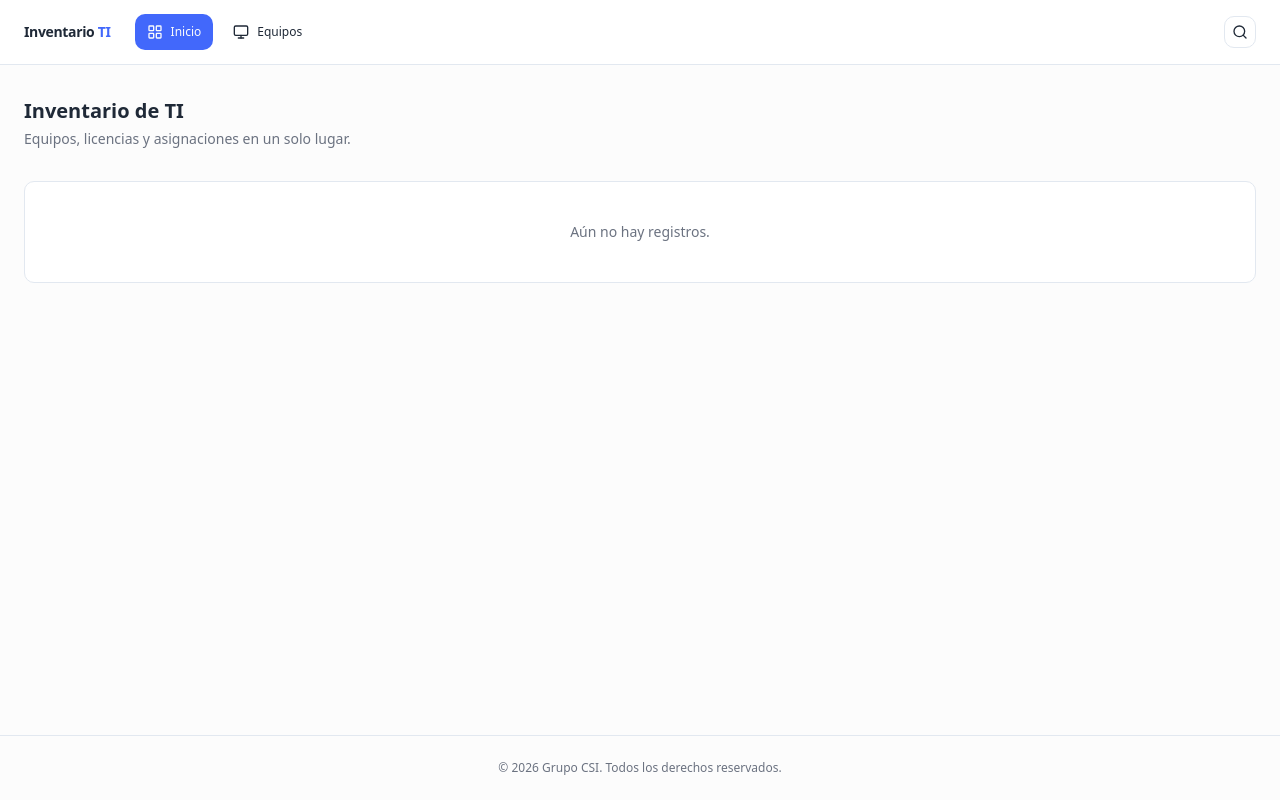
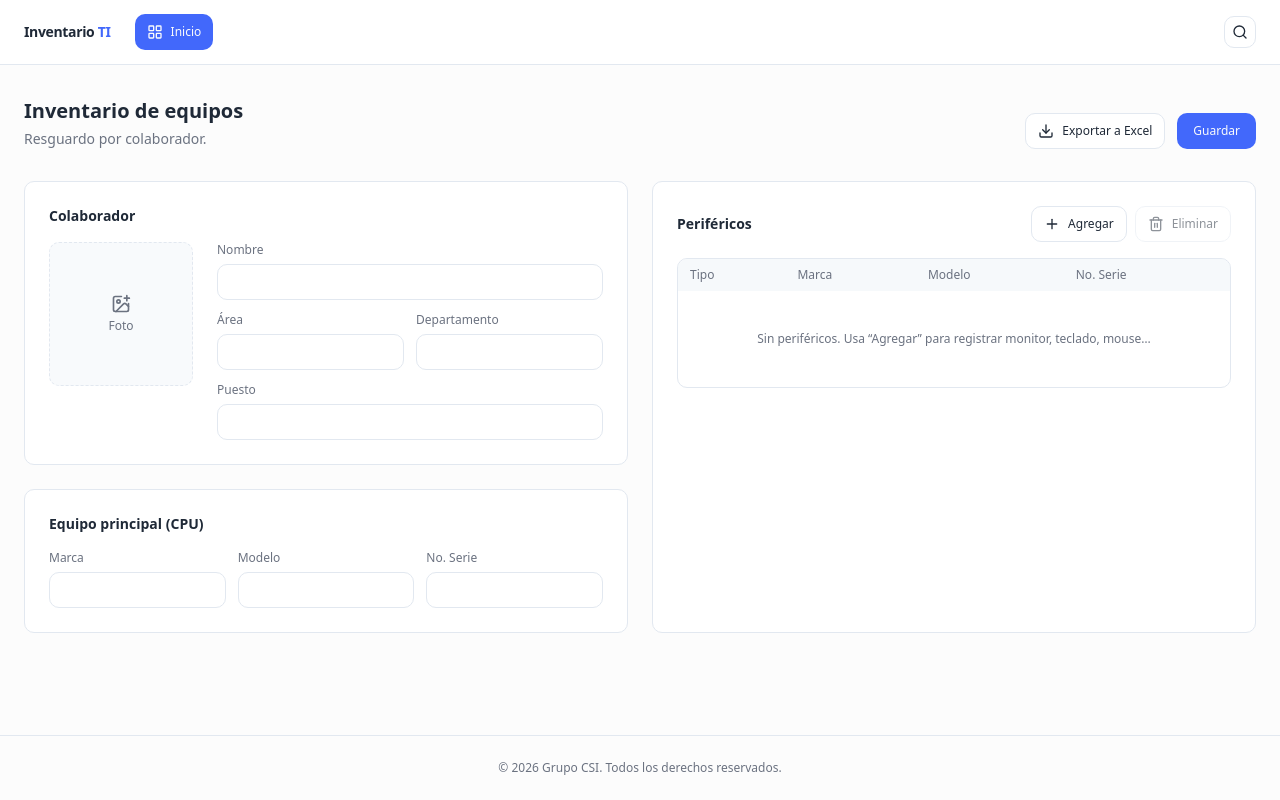
Before and after one commit to Moibe/inventario-ti, a SvelteKit app: page / in a window 1280 px wide. Built offline with nearby package versions, Linux system fonts and the light colour scheme.

Commit message:
Formulario de inventario basado en la app de escritorio de James

```diff
--- a/src/lib/components/TopBar.svelte
+++ b/src/lib/components/TopBar.svelte
@@ -1,12 +1,10 @@
 <script lang="ts">
 	import { page } from '$app/state';
 	import LayoutGrid from '@lucide/svelte/icons/layout-grid';
-	import Monitor from '@lucide/svelte/icons/monitor';
 	import Search from '@lucide/svelte/icons/search';
 
 	const navItems = [
-		{ href: '/', label: 'Inicio', icon: LayoutGrid },
-		{ href: '/equipos', label: 'Equipos', icon: Monitor }
+		{ href: '/', label: 'Inicio', icon: LayoutGrid }
 	];
 </script>
 
--- a/src/routes/+page.svelte
+++ b/src/routes/+page.svelte
@@ -1,8 +1,216 @@
-<div class="flex flex-col gap-1">
-	<h1 class="text-xl font-semibold text-foreground">Inventario de TI</h1>
-	<p class="text-sm text-muted-foreground">Equipos, licencias y asignaciones en un solo lugar.</p>
+<script lang="ts">
+	import ImagePlus from '@lucide/svelte/icons/image-plus';
+	import Plus from '@lucide/svelte/icons/plus';
+	import Trash2 from '@lucide/svelte/icons/trash-2';
+	import Download from '@lucide/svelte/icons/download';
+
+	type Periferico = { id: number; tipo: string; marca: string; modelo: string; serie: string };
+
+	// Mismos campos que la app de escritorio de James.
+	let persona = $state({ nombre: '', area: '', departamento: '', puesto: '' });
+	let cpu = $state({ marca: '', modelo: '', serie: '' });
+	let perifericos = $state<Periferico[]>([]);
+	let foto = $state<string | null>(null);
+	let seleccionado = $state<number | null>(null);
+	let aviso = $state('');
+
+	const CLAVE = 'inventario-ti:registro';
+
+	// Mientras no hay backend, el registro vive en el navegador.
+	$effect(() => {
+		try {
+			const guardado = localStorage.getItem(CLAVE);
+			if (!guardado) return;
+			const r = JSON.parse(guardado);
+			persona = r.persona;
+			cpu = r.cpu;
+			perifericos = r.perifericos;
+			foto = r.foto;
+		} catch {}
+	});
+
+	function elegirFoto(e: Event) {
+		const archivo = (e.currentTarget as HTMLInputElement).files?.[0];
+		if (!archivo) return;
+		const lector = new FileReader();
+		lector.onload = () => (foto = lector.result as string);
+		lector.readAsDataURL(archivo);
+	}
+
+	function agregar() {
+		const id = Date.now();
+		perifericos.push({ id, tipo: '', marca: '', modelo: '', serie: '' });
+		seleccionado = id;
+	}
+
+	function eliminar() {
+		perifericos = perifericos.filter((p) => p.id !== seleccionado);
+		seleccionado = null;
+	}
+
+	function guardar() {
+		try {
+			localStorage.setItem(CLAVE, JSON.stringify({ persona, cpu, perifericos, foto }));
+			aviso = 'Guardado';
+		} catch {
+			aviso = 'No se pudo guardar';
+		}
+		setTimeout(() => (aviso = ''), 2000);
+	}
+
+	// CSV con BOM para que Excel respete los acentos.
+	function exportar() {
+		const celda = (v: string) => `"${v.replaceAll('"', '""')}"`;
+		const base = [persona.nombre, persona.area, persona.departamento, persona.puesto];
+		const filas = [
+			['Nombre', 'Área', 'Departamento', 'Puesto', 'Tipo', 'Marca', 'Modelo', 'No. Serie'],
+			[...base, 'CPU', cpu.marca, cpu.modelo, cpu.serie],
+			...perifericos.map((p) => [...base, p.tipo, p.marca, p.modelo, p.serie])
+		];
+		const csv = '﻿' + filas.map((f) => f.map(celda).join(',')).join('\r\n');
+		const url = URL.createObjectURL(new Blob([csv], { type: 'text/csv;charset=utf-8' }));
+		const a = document.createElement('a');
+		a.href = url;
+		a.download = `inventario-${persona.nombre || 'equipo'}.csv`;
+		a.click();
+		URL.revokeObjectURL(url);
+	}
+
+	const input =
+		'h-9 w-full rounded-lg border border-border bg-white px-3 text-sm outline-none transition-colors focus:border-primary focus:ring-2 focus:ring-ring/40';
+	const etiqueta = 'text-xs font-medium text-muted-foreground';
+	const botonSec =
+		'flex h-9 items-center gap-2 rounded-lg border border-border bg-white px-3 text-xs font-medium transition-colors hover:bg-muted disabled:opacity-50 disabled:hover:bg-white';
+</script>
+
+<div class="flex items-end justify-between gap-4">
+	<div class="flex flex-col gap-1">
+		<h1 class="text-xl font-semibold">Inventario de equipos</h1>
+		<p class="text-sm text-muted-foreground">Resguardo por colaborador.</p>
+	</div>
+	<div class="flex items-center gap-3">
+		{#if aviso}<span class="text-xs text-muted-foreground">{aviso}</span>{/if}
+		<button type="button" class={botonSec} onclick={exportar}>
+			<Download class="size-4" /> Exportar a Excel
+		</button>
+		<button
+			type="button"
+			onclick={guardar}
+			class="h-9 rounded-lg bg-primary px-4 text-xs font-medium text-primary-foreground transition-opacity hover:opacity-90"
+		>
+			Guardar
+		</button>
+	</div>
 </div>
 
-<div class="mt-8 rounded-lg border border-border bg-card p-10 text-center">
-	<p class="text-sm text-muted-foreground">Aún no hay registros.</p>
+<div class="mt-8 grid gap-6 lg:grid-cols-2">
+	<div class="flex flex-col gap-6">
+		<section class="rounded-lg border border-border bg-card p-6">
+			<h2 class="text-sm font-semibold">Colaborador</h2>
+			<div class="mt-4 flex gap-6">
+				<label
+					class="flex size-36 shrink-0 cursor-pointer items-center justify-center overflow-hidden rounded-lg border border-dashed border-border bg-muted/50 transition-colors hover:bg-muted"
+				>
+					{#if foto}
+						<img src={foto} alt="Foto del colaborador" class="size-full object-cover" />
+					{:else}
+						<span class="flex flex-col items-center gap-1 text-xs text-muted-foreground">
+							<ImagePlus class="size-5" /> Foto
+						</span>
+					{/if}
+					<input type="file" accept="image/*" class="hidden" onchange={elegirFoto} />
+				</label>
+				<div class="grid flex-1 grid-cols-2 gap-3">
+					<label class="col-span-2 flex flex-col gap-1.5">
+						<span class={etiqueta}>Nombre</span>
+						<input class={input} bind:value={persona.nombre} />
+					</label>
+					<label class="flex flex-col gap-1.5">
+						<span class={etiqueta}>Área</span>
+						<input class={input} bind:value={persona.area} />
+					</label>
+					<label class="flex flex-col gap-1.5">
+						<span class={etiqueta}>Departamento</span>
+						<input class={input} bind:value={persona.departamento} />
+					</label>
+					<label class="col-span-2 flex flex-col gap-1.5">
+						<span class={etiqueta}>Puesto</span>
+						<input class={input} bind:value={persona.puesto} />
+					</label>
+				</div>
+			</div>
+		</section>
+
+		<section class="rounded-lg border border-border bg-card p-6">
+			<h2 class="text-sm font-semibold">Equipo principal (CPU)</h2>
+			<div class="mt-4 grid grid-cols-3 gap-3">
+				<label class="flex flex-col gap-1.5">
+					<span class={etiqueta}>Marca</span>
+					<input class={input} bind:value={cpu.marca} />
+				</label>
+				<label class="flex flex-col gap-1.5">
+					<span class={etiqueta}>Modelo</span>
+					<input class={input} bind:value={cpu.modelo} />
+				</label>
+				<label class="flex flex-col gap-1.5">
+					<span class={etiqueta}>No. Serie</span>
+					<input class={input} bind:value={cpu.serie} />
+				</label>
+			</div>
+		</section>
+	</div>
+
+	<section class="flex flex-col rounded-lg border border-border bg-card p-6">
+		<div class="flex items-center justify-between">
+			<h2 class="text-sm font-semibold">Periféricos</h2>
+			<div class="flex gap-2">
+				<button type="button" class={botonSec} onclick={agregar}>
+					<Plus class="size-4" /> Agregar
+				</button>
+				<button type="button" class={botonSec} onclick={eliminar} disabled={seleccionado === null}>
+					<Trash2 class="size-4" /> Eliminar
+				</button>
+			</div>
+		</div>
+
+		<div class="mt-4 overflow-hidden rounded-lg border border-border">
+			<table class="w-full text-sm">
+				<thead class="bg-muted/60 text-left text-xs text-muted-foreground">
+					<tr>
+						<th class="px-3 py-2 font-medium">Tipo</th>
+						<th class="px-3 py-2 font-medium">Marca</th>
+						<th class="px-3 py-2 font-medium">Modelo</th>
+						<th class="px-3 py-2 font-medium">No. Serie</th>
+					</tr>
+				</thead>
+				<tbody>
+					{#each perifericos as p (p.id)}
+						<tr
+							class={[
+								'border-t border-border transition-colors',
+								seleccionado === p.id ? 'bg-primary/5' : 'hover:bg-muted/40'
+							]}
+							onfocusin={() => (seleccionado = p.id)}
+							onclick={() => (seleccionado = p.id)}
+						>
+							{#each ['tipo', 'marca', 'modelo', 'serie'] as const as campo (campo)}
+								<td class="p-1">
+									<input
+										class="h-8 w-full rounded-md bg-transparent px-2 outline-none focus:bg-white focus:ring-2 focus:ring-ring/40"
+										bind:value={p[campo]}
+									/>
+								</td>
+							{/each}
+						</tr>
+					{:else}
+						<tr>
+							<td colspan="4" class="px-3 py-10 text-center text-xs text-muted-foreground">
+								Sin periféricos. Usa “Agregar” para registrar monitor, teclado, mouse…
+							</td>
+						</tr>
+					{/each}
+				</tbody>
+			</table>
+		</div>
+	</section>
 </div>
```
